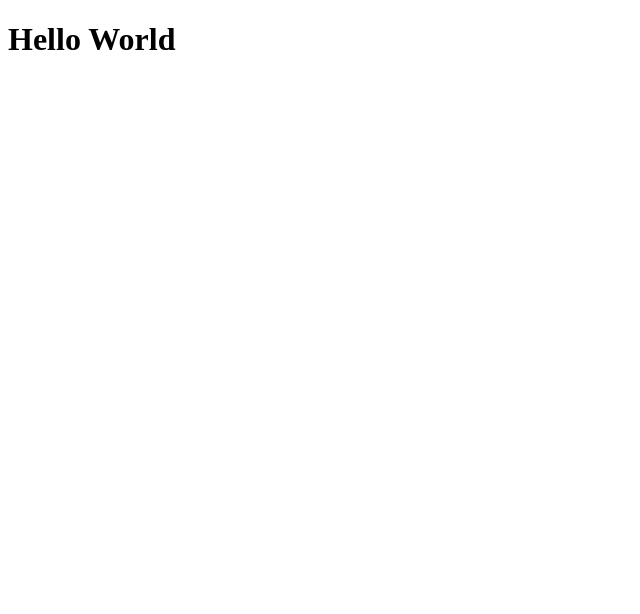
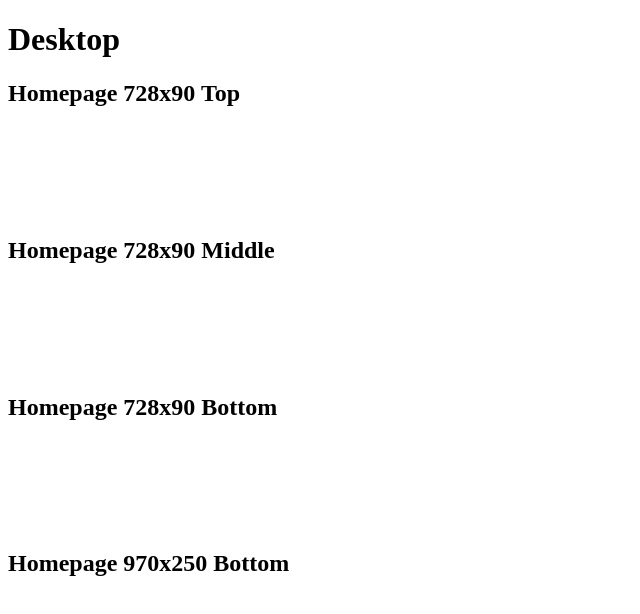
Before and after one commit to sandra-lu-git/sandra-lu-git.github.io, a plain HTML site: page index.html in a window 1280 px wide. Shown: the whole page, without its empty margins (0-640 px from the left). Drawn offline with Linux system fonts and the light colour scheme.

Commit message:
Update index.html

```diff
--- a/index.html
+++ b/index.html
@@ -17,32 +17,41 @@
 </script>
     </head>
 <body>
-<h1>Hello World</h1>
+<h1>Desktop</h1>
 
-
+<h2>Homepage 728x90 Top</h2>
 <!-- /22000485675/1728872023126-0/homepage_desktop_728x90_top -->
 <div id='div-gpt-ad-1728872023126-0' style='min-width: 728px; min-height: 90px;'>
     <script>
       googletag.cmd.push(function() { googletag.display('div-gpt-ad-1728872023126-0'); });
     </script>
   </div>
+
+
+<h2>Homepage 728x90 Middle</h2>
   <!-- /22000485675/1728872170179-0/homepage_desktop_728x90_middle -->
 <div id='div-gpt-ad-1728872170179-0' style='min-width: 728px; min-height: 90px;'>
     <script>
       googletag.cmd.push(function() { googletag.display('div-gpt-ad-1728872170179-0'); });
     </script>
   </div>
+
+
+<h2>Homepage 728x90 Bottom</h2>
   <!-- /22000485675/1728872208397-0/homepage_desktop_728x90_bottom -->
 <div id='div-gpt-ad-1728872208397-0' style='min-width: 728px; min-height: 90px;'>
     <script>
       googletag.cmd.push(function() { googletag.display('div-gpt-ad-1728872208397-0'); });
     </script>
   </div>
-  <!-- /22000485675/1728872813841-0/homepage_mobile_300x250_top -->
-<div id='div-gpt-ad-1728872813841-0' style='min-width: 300px; min-height: 250px;'>
+
+  <h2>Homepage 970x250 Bottom</h2>
+  <!-- /22000485675/1728872475614-0/homepage_desktop_970x250_middle -->
+<div id='div-gpt-ad-1728872475614-0' style='min-width: 970px; min-height: 250px;'>
     <script>
-    googletag.cmd.push(function() { googletag.display('div-gpt-ad-1728872813841-0'); });
+      googletag.cmd.push(function() { googletag.display('div-gpt-ad-1728872475614-0'); });
     </script>
-    </div>
+  </div>
+
 </body>
 </html>
```
